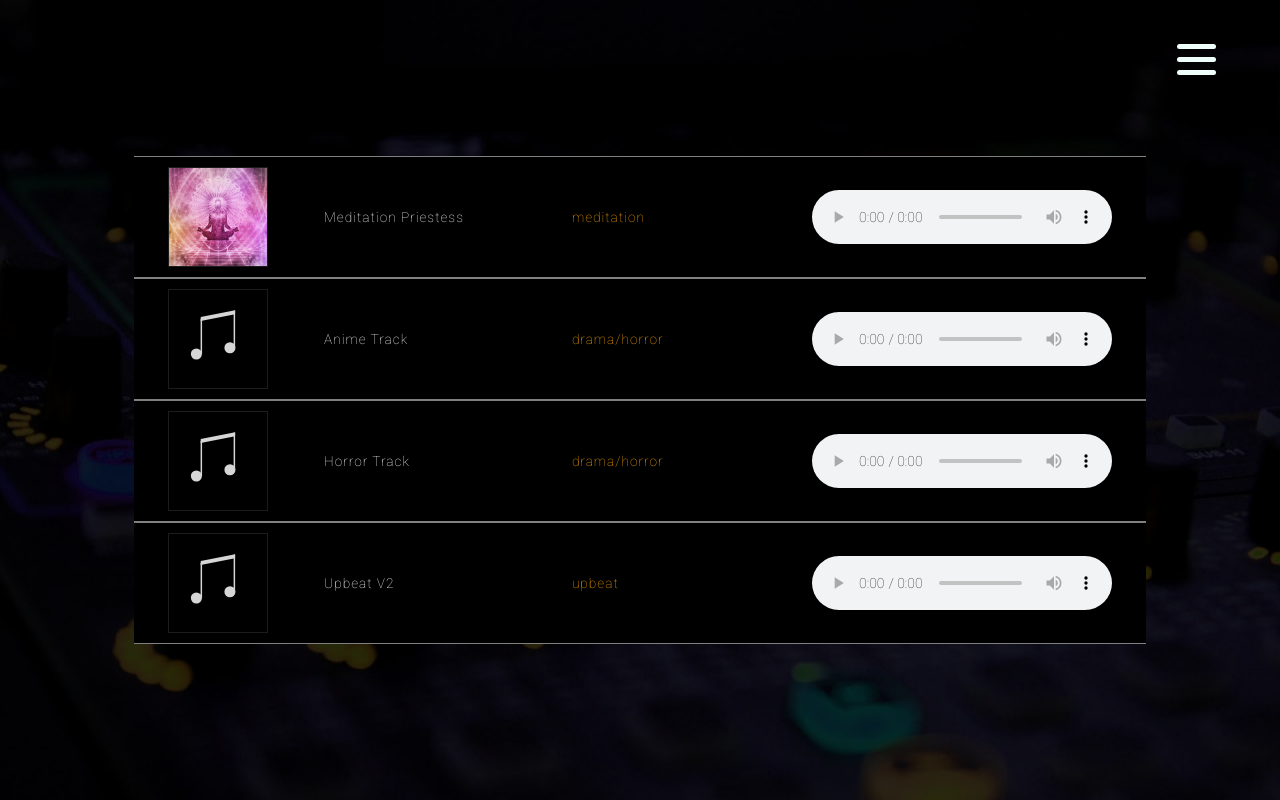
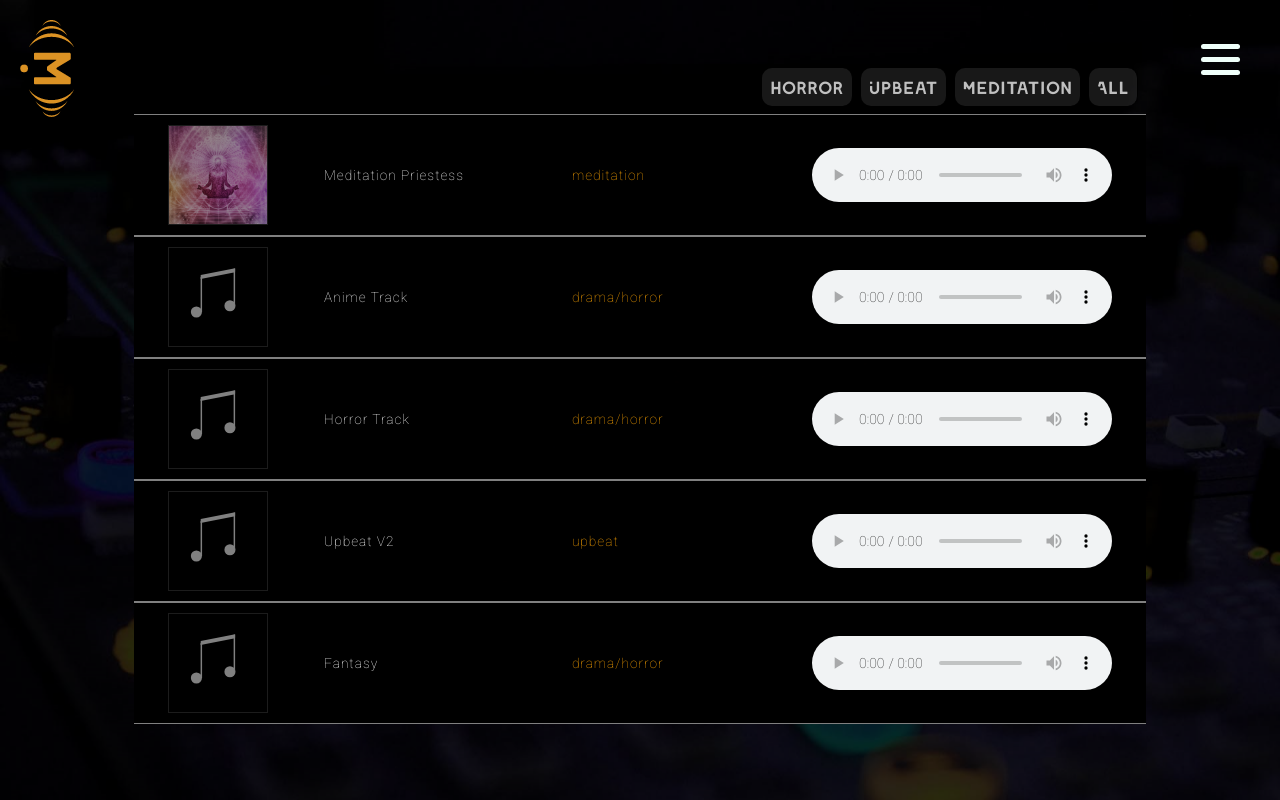
Before and after one commit to rodtob/MorekoPortfolio, a React (Create React App) app: page /productions in a window 1280 px wide. Built offline with nearby package versions, Linux system fonts and the light colour scheme.

Commit message:
rearmo menu navbar

```diff
--- a/package.json
+++ b/package.json
@@ -12,6 +12,7 @@
     "react-redux": "^7.2.3",
     "react-router-dom": "^5.2.0",
     "react-scripts": "4.0.3",
+    "react-transition-group": "^4.4.1",
     "redux": "^4.0.5",
     "styled-components": "^5.2.1",
     "web-vitals": "^1.1.1"
--- a/src/App.js
+++ b/src/App.js
@@ -1,27 +1,19 @@
 import './App.css';
 import {Switch, Route} from "react-router-dom";
-import Menu from './components/Menu/Menu'
-import Hamburguesa from './components/Hamburguesa/Hamburguesa'
 import Header from './components/Header/Header';
 import MiMusica from './components/Mimusica/Mimusica'
 import Dsonoro from './components/Dsonoro/Dsonoro'
 import Productions from './components/Productions/Productions'
+import NavBar from './components/NavBar/NavBar';
 
 function App() {
 
 
   return (
     <div className="App" >
-      <nav>
-        <Menu/>
-        <Hamburguesa/>
-      </nav>
-
+      <NavBar/>
       <section className='main'>
-
       <Switch>
-
-
         <Route exact path="/">
             <Header/>
         </Route>
--- a/src/components/Header/Header.js
+++ b/src/components/Header/Header.js
@@ -36,8 +36,8 @@ const StyledHeader = styled.div`
 const StyledH = styled.h1`
   z-index:1;
   color: #FFA200;
-  font-size: 9rem;
-  opacity: ${({ open }) => open ? '0' : '.9'};
+  font-size: 8rem;
+  opacity: ${({ open }) => open ? '0' : '.7'};
   transform: ${({ open }) => open ? 'translateX(120px)' : 'translateX(0)'};
   transition: all 0.3s ease-in-out;
   &:hover {
--- a/src/components/KnobMenu/KnobMenu.js
+++ b/src/components/KnobMenu/KnobMenu.js
@@ -4,7 +4,7 @@ import styled from 'styled-components'
 import {useSelector,useDispatch} from 'react-redux'
 import {rotarKnob, desRotarKnob, chooseSite} from '../../actions'
 import { useState } from 'react'
-import { useEffect, useRef } from 'react'
+import { useEffect} from 'react'
 
 
 const StyledDiv = styled.div`
--- a/src/components/Hamburguesa/Hamburguesa.js
+++ b/src/components/NavBar/Hamburguesa/Hamburguesa.js
@@ -1,14 +1,14 @@
 import styled from 'styled-components'
 import {useSelector, useDispatch} from 'react-redux'
-import {menuOpen} from '../../actions'
+import {menuOpen} from '../../../actions'
+
+
 
 const StyledBurger = styled.button`
-position: absolute;
-top: 5%;
-right: 5%;
 display: flex;
 flex-direction: column;
 justify-content: space-around;
+margin:40px;
 width: 2rem;
 height: 2rem;
 background: transparent;
@@ -54,13 +54,19 @@ div:hover{
 const Hamburguesa=()=>{
   const open = useSelector(state=> state.isOpen)
   const dispatch = useDispatch()
+
+
       return(
+
           <StyledBurger open={open} onClick={()=>dispatch(menuOpen())}>
             <div />
             <div />
             <div />
           </StyledBurger>
+
     )
+
   }
 
+
 export default Hamburguesa
--- a/src/components/Menu/Menu.js
+++ b/src/components/NavBar/Menu/Menu.js
@@ -1,9 +1,7 @@
-import {
-    Link
-  } from "react-router-dom";
+import {Link} from "react-router-dom";
 import styled from 'styled-components'
 import {useSelector,useDispatch} from 'react-redux'
-import {menuOpen} from '../../actions'
+import {menuOpen} from '../../../actions'
 
   const StyledMenu = styled.nav`
   display: flex;
@@ -37,6 +35,7 @@ import {menuOpen} from '../../actions'
     transition: color 0.3s linear;
 
     @media (max-width: 576px) {
+      height:100vh;
       font-size: 1.5rem;
       text-align: center;
     }
--- /dev/null
+++ b/src/components/NavBar/NavBar.js
@@ -0,0 +1,35 @@
+import Menu from './Menu/Menu'
+import {Link} from "react-router-dom";
+import Hamburguesa from './Hamburguesa/Hamburguesa'
+import styled from 'styled-components'
+import logoMoreko from './logoMoreko.png'
+
+
+
+const DivWrapper = styled.div `
+    position: absolute;
+    display:flex;
+    flex-direction:row;
+    width: 100%;
+    justify-content: space-between;
+    boder: 2px red solid;
+    z-index:10;
+    .logoMoreko{
+        margin:20px;
+    }
+
+`
+
+
+const NavBar = ()=>{
+    return(
+        <DivWrapper>
+            <Link to='/'>
+                <img className='logoMoreko' src={logoMoreko}/>
+            </Link>
+            <Hamburguesa/>
+            <Menu/>
+        </DivWrapper>
+    )
+}
+export default NavBar
--- a/src/components/Productions/Productions.js
+++ b/src/components/Productions/Productions.js
@@ -5,6 +5,7 @@ import fantasyTrack from './tracks/Fantasy Option 2 V2.mp3'
 import animeTrack from './tracks/Anime track V2.mp3'
 import upbeatTrack from './tracks/Upbeat V2.mp3'
 import defaultImg from './img/defaultImg.svg'
+import { useState } from 'react'
 
 const DivProduct = styled.div`
 
@@ -13,6 +14,27 @@ const DivProduct = styled.div`
         width:100%;
         align-items:center;
         padding:1vh;
+        .section--filter{
+            display:flex;
+            width:80%;
+            justify-content: flex-end;
+        }
+        .filter--button{
+            all:unset;
+            font-size:.9rem;
+            padding:1vh;
+            margin-right:1vh;
+            border-right: 1px solid black;
+            border-radius: 10px;
+            cursor:pointer;
+            background-color: rgb(120,120,120,0.2);
+            transition: .4s all;
+        }
+        .filter--button:hover{
+            color: black;
+            background-color: rgb(220,220,220,0.4);
+            border-right: 1px solid orange;
+        }
 
 `
 const SectionProduct = styled.section`
@@ -26,6 +48,29 @@ const SectionProduct = styled.section`
 `
 
 const ArticleProduct = styled.article`
+        .fadeMe {
+            animation:fadeIn 1s linear;
+        }
+
+        @keyframes fadeIn {
+            0% {
+            opacity:0
+            }
+            100% {
+            opacity:1;
+            }
+        }.fadeMe {
+            animation:fadeIn 1s linear;
+        }
+
+        @keyframes fadeIn {
+            0% {
+            opacity:0
+            }
+            100% {
+            opacity:1;
+            }
+        }
 
         display:flex;
         width:100%;
@@ -50,29 +95,45 @@ const ArticleProduct = styled.article`
     }
     .img-product{
         width: 100%;
+        opacity: .6;
+        transition: .4s all;
     }
+    .img-product:hover{
+        opacity:.9;
+    }
+
     .genre{
         color: orange;
     }
 `
+    const theProductions =[
+    {id:0,name:'Meditation Priestess',genre: 'meditation', track: meditationTrack, img: meditationImg},
+    {id:1,name:'Anime Track',genre: 'drama/horror', track: animeTrack, img: defaultImg},
+    {id:2,name:'Horror Track',genre: 'drama/horror', track: animeTrack, img: defaultImg},
+    {id:3,name:'Upbeat V2',genre: 'upbeat', track: upbeatTrack, img: defaultImg},
+    {id:4,name:'Fantasy',genre: 'drama/horror', track: fantasyTrack, img: defaultImg},
+    ]
 
 const Productions = ()=>{
 
-    const theProductions =[
-    {name:'Meditation Priestess',genre: 'meditation', track: meditationTrack, img: meditationImg},
-    {name:'Anime Track',genre: 'drama/horror', track: animeTrack, img: defaultImg},
-    {name:'Horror Track',genre: 'drama/horror', track: animeTrack, img: defaultImg},
-    {name:'Upbeat V2',genre: 'upbeat', track: upbeatTrack, img: defaultImg},
-]
+    const genres = ['meditation', 'drama/horror', 'upbeat']
+    const [filterItem, setFilterItem] = useState([...genres])
+
 
     return(
         <DivProduct>
+            <section className='section--filter'>
+                <button className='filter--button' onClick={()=>setFilterItem('drama/horror')}>horror</button>
+                <button className='filter--button'  onClick={()=>setFilterItem('upbeat')}>Upbeat</button>
+                <button className='filter--button' onClick={()=>setFilterItem('meditation')}>Meditation</button>
+                <button className='filter--button' onClick={()=>setFilterItem([...genres])}>All</button>
+            </section>
 
             <SectionProduct>
-                {theProductions.map(production=>{
-                    return(
-                        <ArticleProduct >
-                            <div className='img-wrapper'>
+                {theProductions.filter(element => filterItem.includes(element.genre)).map(production=>{
+                    return (
+                        <ArticleProduct key={production.name}>
+                            <div className='img-wrapper fadeMe'>
                                 <img className='img-product' src={production.img}/>
                             </div>
                             <p className='text-product'>{production.name}</p>
```
Also changed, not shown: src/components/NavBar/logoMoreko.png (renamed from src/components/Header/logoMoreko.png), 1 other file (tests, documents, lock files or other folders). Lines whose indentation alone changed are shown as unchanged.
